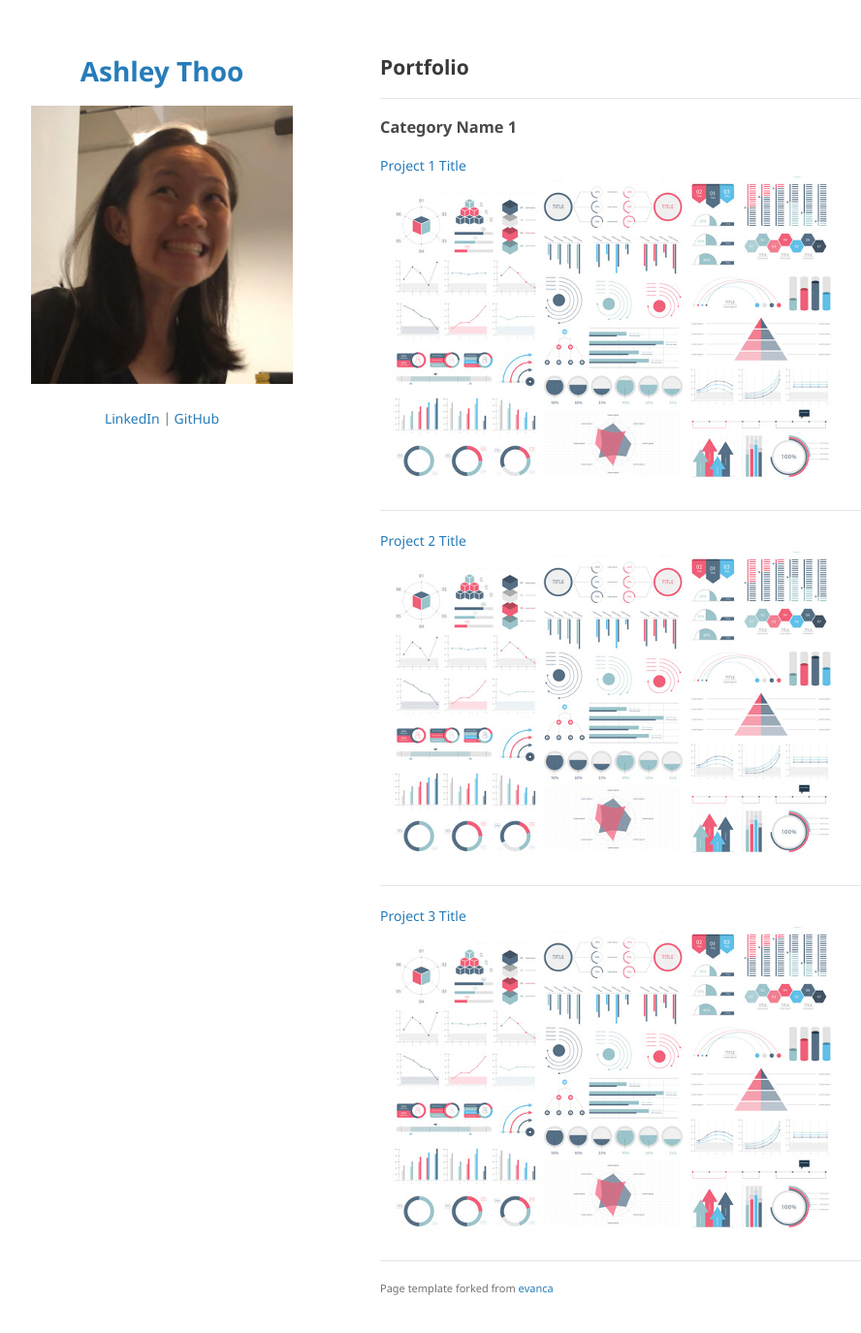
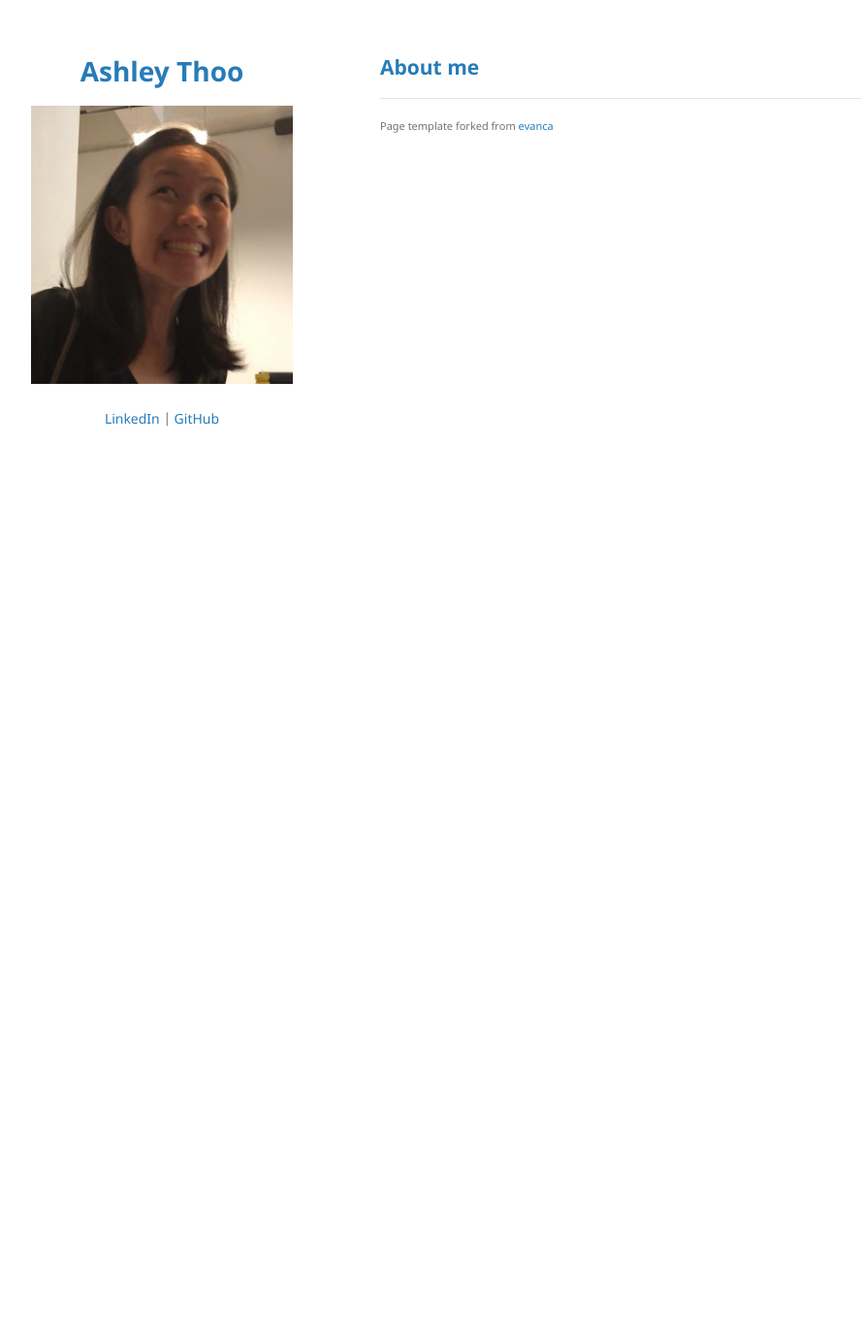
Before and after one commit to ashleythy/ashleythy.github.io, a Jekyll site: the page built from index.md, in a window 1280 px wide and 1400 px high. Shown: the top 1375 px of the window at 97% size, without its empty margins (178-1066 px from the left). Built offline with Jekyll 4.4.1, drawn with Linux system fonts in a browser that asks for light colours; our own code applies the rules of GitHub Pages for plain Markdown files.

Commit message:
Update index.md

```diff
--- a/index.md
+++ b/index.md
@@ -1,19 +1,4 @@
-## Portfolio
-
----
-
-### Category Name 1
-
-[Project 1 Title](/sample_page)
-<img src="images/dummy_thumbnail.jpg?raw=true"/>
-
----
-[Project 2 Title](/pdf/sample_presentation.pdf)
-<img src="images/dummy_thumbnail.jpg?raw=true"/>
-
----
-[Project 3 Title](http://example.com/)
-<img src="images/dummy_thumbnail.jpg?raw=true"/>
+## [About me](about_me.html)
 
 ---
 <p style="font-size:11px">Page template forked from <a href="https://github.com/evanca/quick-portfolio">evanca</a></p>
```
